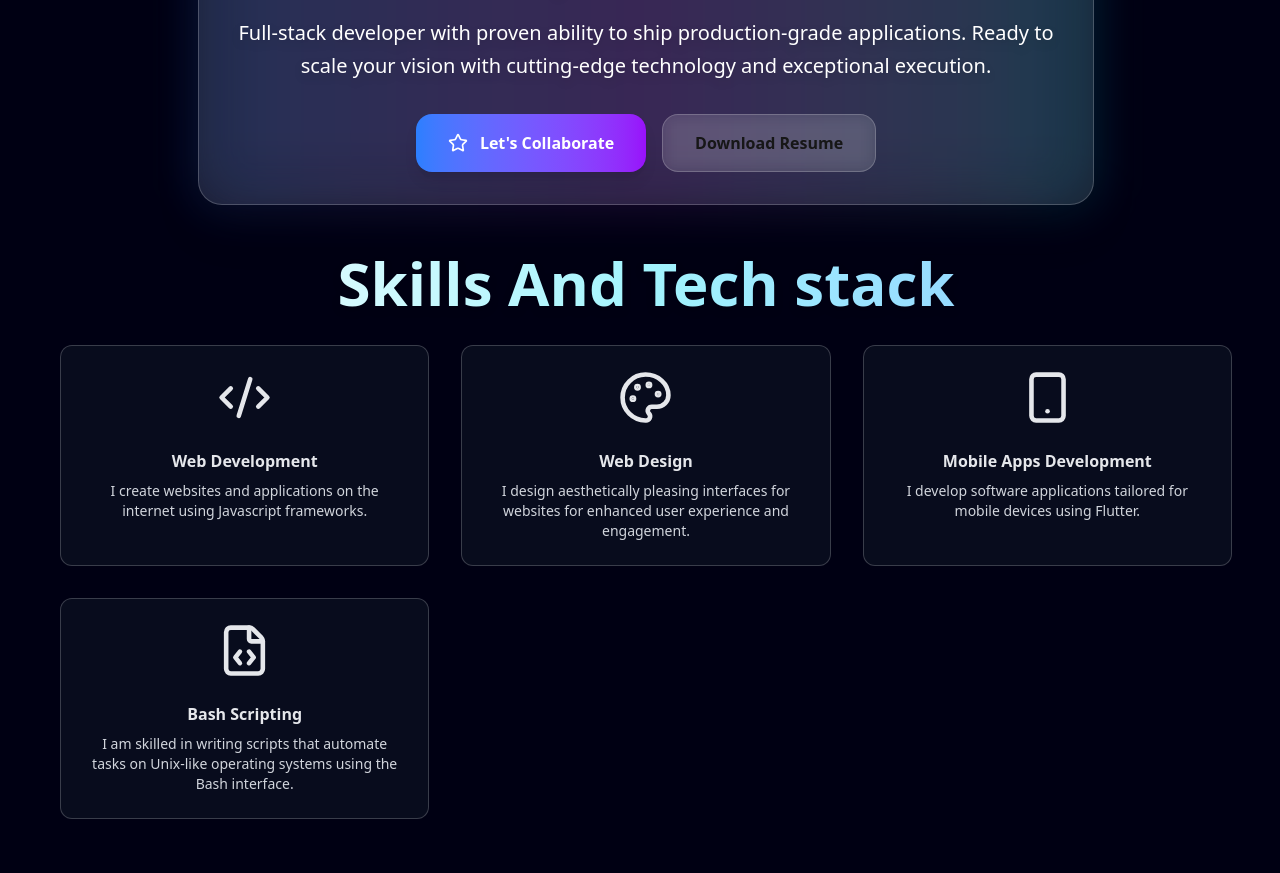
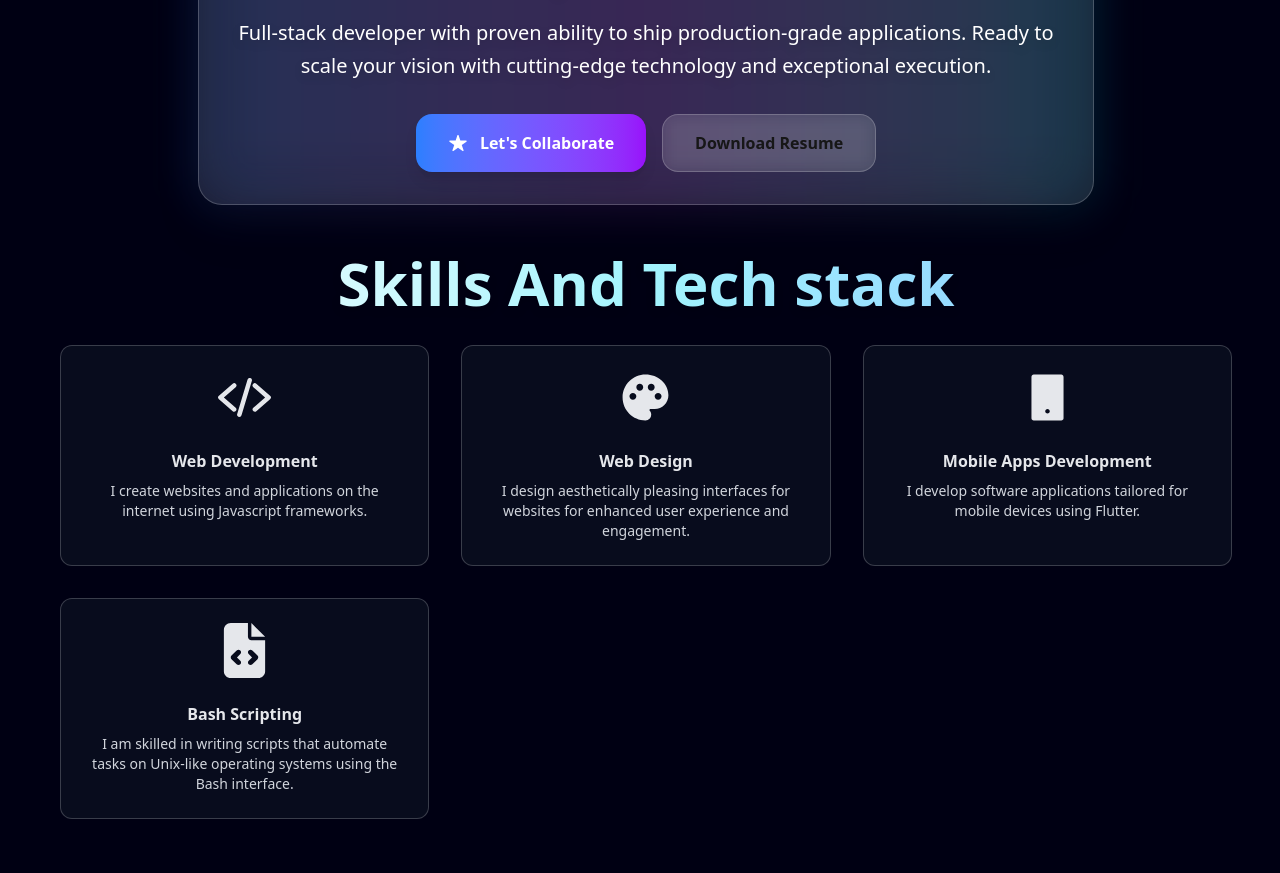
Before and after one commit to aspects19/portfolio, a React (Vite) app: page / in a window 1280 px wide. Shown: the part 920-1793 px from the top of the page. Built offline with nearby package versions, Linux system fonts and the light colour scheme.

Commit message:
Remove lucide deps

```diff
--- a/package.json
+++ b/package.json
@@ -15,7 +15,6 @@
   "dependencies": {
     "@tailwindcss/vite": "^4.0.6",
     "aos": "^2.3.4",
-    "lucide-react": "^0.552.0",
     "motion": "^12.23.22",
     "react": "^19.0.0",
     "react-dom": "^19.0.0",
--- a/src/components/About.tsx
+++ b/src/components/About.tsx
@@ -1,5 +1,5 @@
-import { Rocket, Star } from "lucide-react";
-import React from "react";
+import { IoIosStar } from "react-icons/io";
+import { LuRocket } from "react-icons/lu";
 function About() {
 
   return (
@@ -17,7 +17,8 @@ function About() {
             <div className="absolute inset-0 bg-gradient-to-r from-blue-500/20 via-purple-500/20 to-cyan-500/20 rounded-3xl blur-xl group-hover:blur-2xl transition-all duration-500"></div>
             <div className="relative bg-white/10 dark:bg-neutral-800/70 backdrop-blur-xl rounded-3xl p-8 border border-white/20 dark:border-neutral-600/60 shadow-2xl">
               <div className="flex items-center justify-center gap-4 mb-6">
-                <Rocket className="w-8 h-8 text-purple-400" />
+                <LuRocket className="w-8 h-8 text-purple-400" />
+
                 <h3 className="text-3xl font-bold bg-gradient-to-r from-blue-300 to-purple-300 bg-clip-text text-transparent drop-shadow-lg">
                   Ready to Build the Future
                 </h3>
@@ -32,7 +33,7 @@ function About() {
                   className="group/btn relative inline-flex items-center gap-3 px-8 py-4 bg-gradient-to-r from-blue-500 to-purple-600 text-white font-semibold rounded-2xl shadow-lg hover:shadow-xl transition-all duration-300 hover:scale-105 overflow-hidden"
                 >
                   <div className="absolute inset-0 -skew-x-12 bg-gradient-to-r from-transparent via-white/20 to-transparent translate-x-[-100%] group-hover/btn:translate-x-[200%] transition-transform duration-1000"></div>
-                  <Star className="w-5 h-5 group-hover/btn:rotate-12 transition-transform duration-300 relative z-10" />
+                  <IoIosStar className="w-5 h-5 group-hover/btn:rotate-12 transition-transform duration-300 relative z-10" />
                   <span className="relative z-10">Let's Collaborate</span>
                 </a>
                 <a
```
Also changed, not shown: src/components/Skills.tsx (+8 -7 lines), 1 other file (tests, documents, lock files or other folders).
